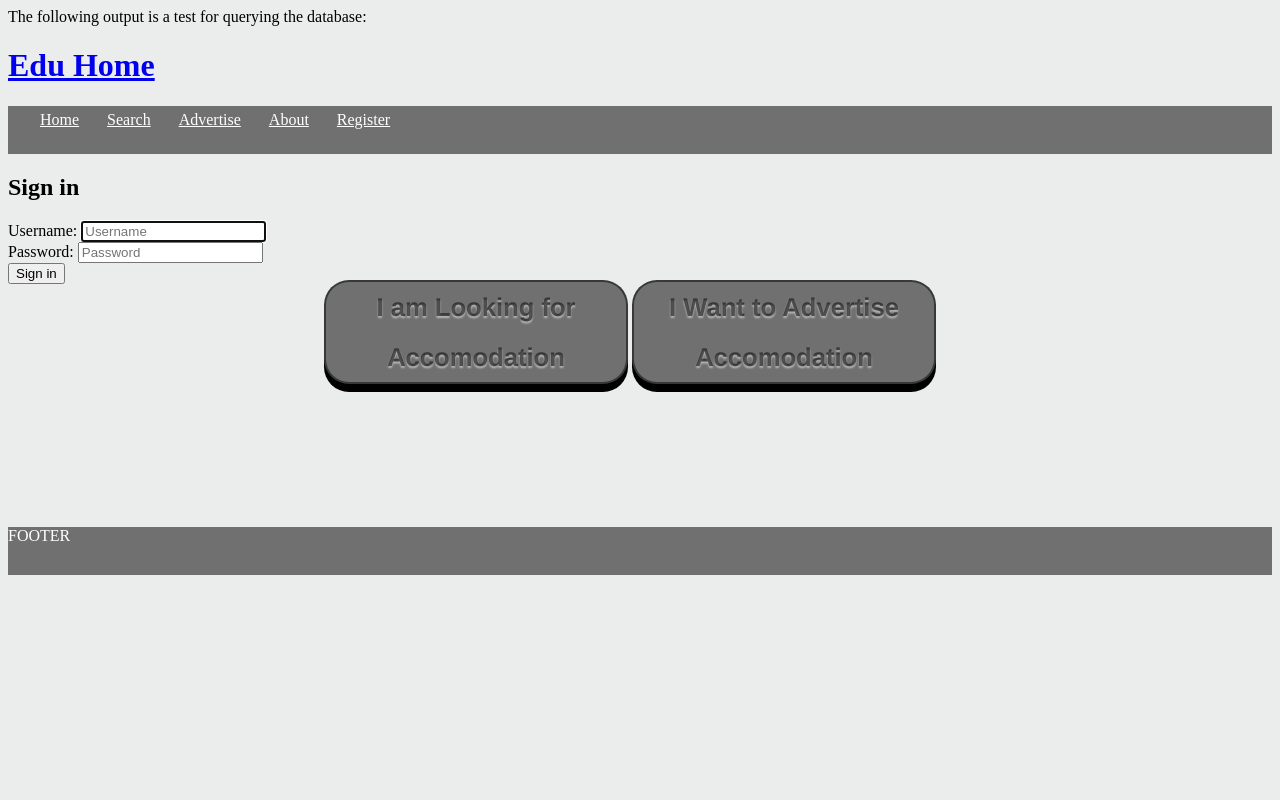
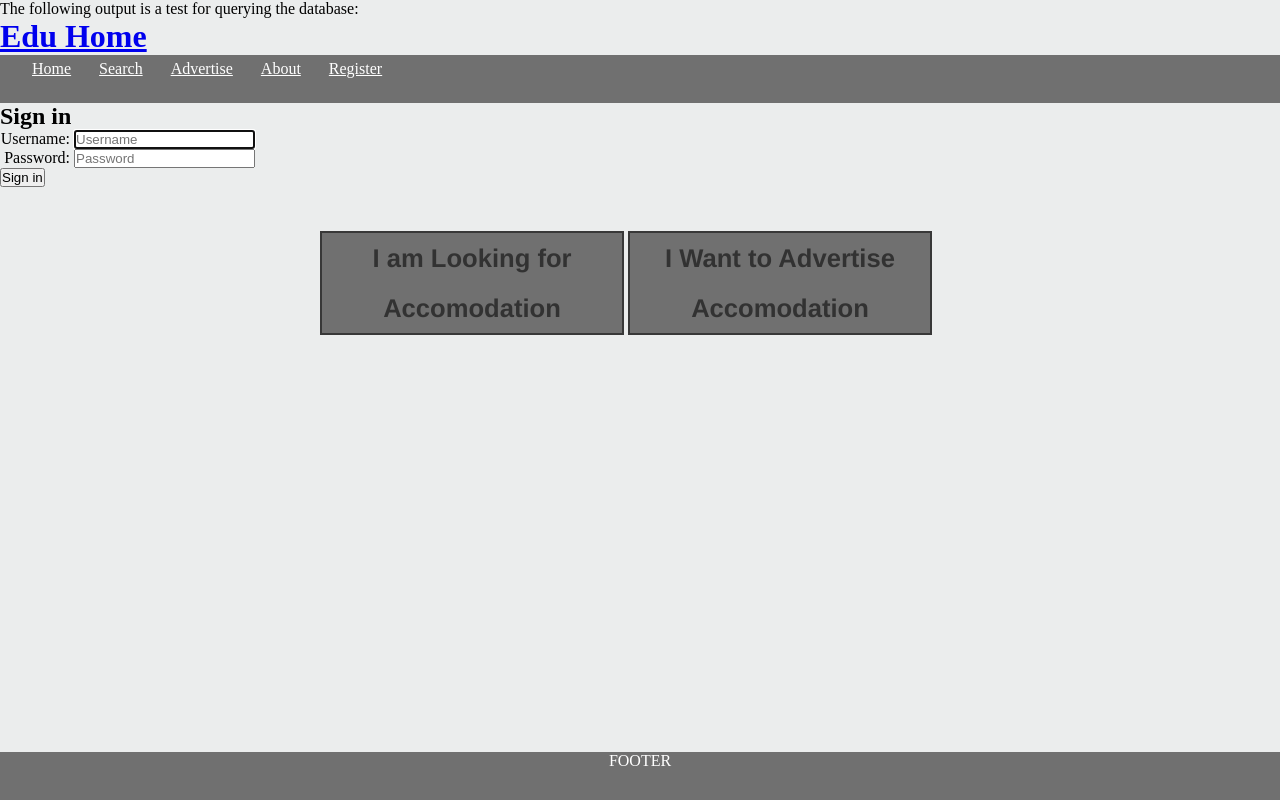
Before and after one commit to Matchoo95/SECW, a PHP site: page /index.php in a window 1280 px wide. Run offline with PHP 8.4, Linux system fonts and the light colour scheme; data that the repository does not hold is empty.

Commit message:
Buttons, Labels, Footer
Buttons no longer have rounded edges or shadow, labels for the signin
section have been aligned to eachother, footer now stays at the bottom
of the page.

```diff
--- a/Website/css/styles.css
+++ b/Website/css/styles.css
@@ -1,4 +1,4 @@
-
+* {margin: 0; padding: 0}
 /*nav and footer styles*/
 nav, footer {
     clear: both;
@@ -35,6 +35,12 @@ nav li a:hover, nav li current {
   width: 25%;
 }
 
+label {
+  display: inline-block;
+  width: 70px;
+  text-align: right;
+}
+
 /*TODO change px to em or decide on other form of sizing*/
 /*button styles*/
 .button {
@@ -46,11 +52,9 @@ nav li a:hover, nav li current {
   /*button font style*/
   color: rgba(0, 0, 0, 0.55);
   border: 2px solid rgba(0, 0, 0, 0.5);
-  border-radius: 25px;
   background: #707070;
   background: linear-gradient(top, #707070, #000000);
-  box-shadow: 0 8px 0 #000000;
-  text-shadow: 0 2px 2px rgba(255, 255, 255, 0.5);
+  /*box-shadow: 0 8px 0 #000000;*/
   font: bold 1.6em/50px "Helvetica Neue", Arial, Helvetica, Geneva, sans-serif;
 }
 a.button {
@@ -65,9 +69,20 @@ body {
   background-color: #EBEDED
 }
 
+footer {
+  position: absolute;
+  right: 0;
+  left: 0;
+  bottom: 0;
+  text-align: center;
+}
+
 @media (max-width: 1004px) {
   .loginBar {
     float:none;
-    color: red;
+  }
+
+  .button{
+
   }
 }
```
